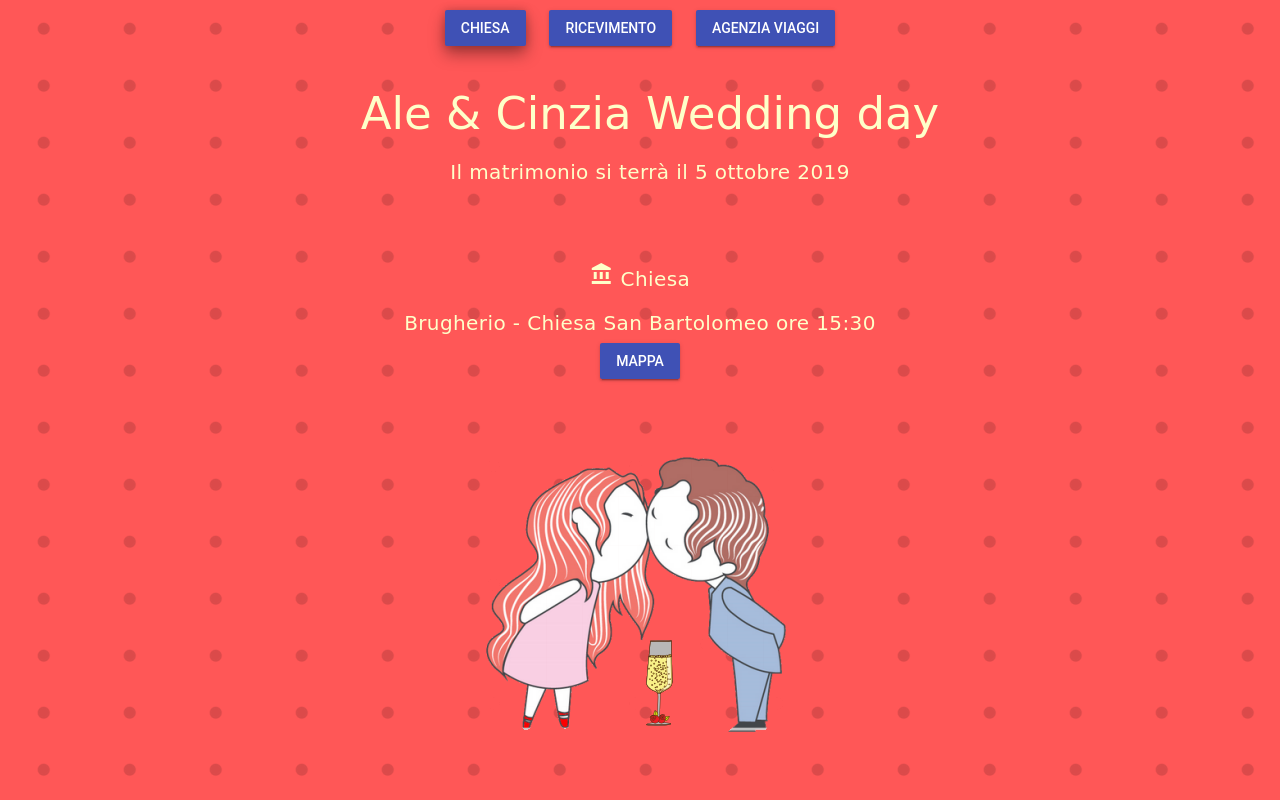
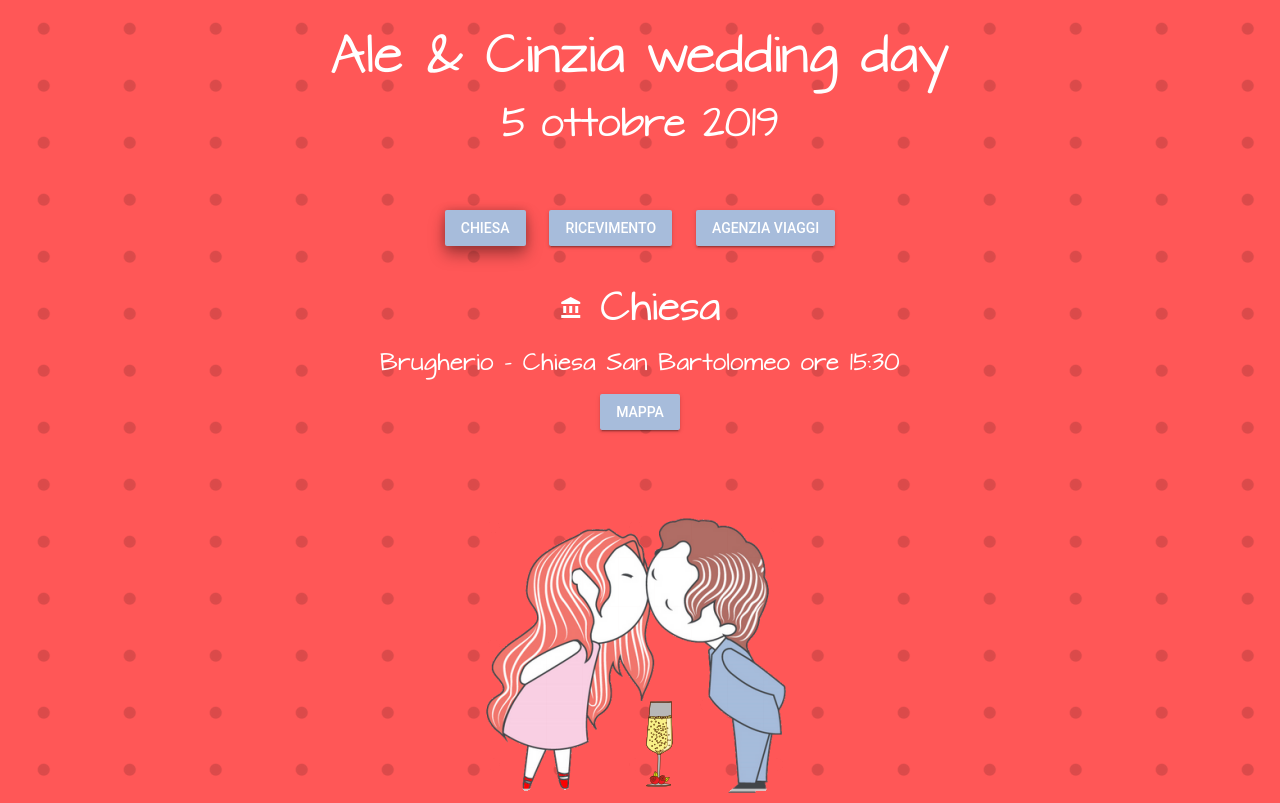
Before and after one commit to alarit/wedding, a plain HTML site: page index.html in a window 1280 px wide. Both pictures are taken after a click on the button "CHIESA". Drawn offline with nearby package versions, Linux system fonts and the light colour scheme.

Commit message:
Add custom font, and update colors and graphics

```diff
--- a/css/index.css
+++ b/css/index.css
@@ -1,27 +1,27 @@
+@font-face {
+    font-family: "ArchitectsDaughter";
+    src: url(../font/ArchitectsDaughter.ttf) format("truetype");
+}
+
+.mdl-button--raised.mdl-button--colored {
+    background: rgb(167, 188, 219) !important;
+}
+
 body {
     background-image: url("../img/background.png");
     background-repeat: repeat;
 }
 
-/*@media only screen and (min-width: 1200px) {
-    body {
-        background-position: top;
-    }
-}
-
-
-@media only screen and (max-width: 1199px) {
-    body {
-        background-position: right;
-    }
-}*/
-
 .header-button {
     width: 33%;
 }
 
+.white-color {
+    color: #ffffff;
+}
+
 .font-cursive {
-    font-family: 'Bradley Hand', cursive;
+    font-family: 'ArchitectsDaughter', cursive;
 }
 
 .center {
--- a/index.html
+++ b/index.html
@@ -11,6 +11,11 @@
 <body>
 
 <div style="text-align: center">
+    <div class="center white-color">
+        <h2 style="text-align: center;" class="font-cursive">Ale & Cinzia wedding day</h2>
+        <h3 style="text-align: center;" class="font-cursive">5 ottobre 2019</h3>
+    </div>
+
     <span class="header-button">
     <button style="margin: 10px"
             class="mdl-button mdl-js-button mdl-button&#45;&#45;raised mdl-button&#45;&#45;colored"
@@ -36,20 +41,15 @@
 </div>
 
 <div>
-    <div class="center" style="width: 100%; clear:both; color: rgb(254, 255, 201);">
-        <h2 style="text-align: center;" class="font-cursive">Ale & Cinzia Wedding day</h2>
-        <h5 style="text-align: center;" class="font-cursive">Il matrimonio si terrà il 5 ottobre 2019</h5>
-    </div>
-
-    <div id="church" class="center bordered" style="color: rgb(254, 255, 201); display: none">
-        <h3 class="text-centered mdl-layout-title font-cursive">
+    <div id="church" class="center bordered white-color" style="display: none">
+        <h3 class="text-centered font-cursive">
             <i class="material-icons">account_balance</i>
             Chiesa
         </h3>
         <h4 class="text-centered mdl-layout-title font-cursive">
             <span>Brugherio - Chiesa San Bartolomeo ore 15:30</span>
             <br>
-            <button style="margin: 10px"
+            <button style="margin: 20px"
                     class="mdl-button mdl-js-button mdl-button&#45;&#45;raised mdl-button&#45;&#45;colored"
                     onclick="openMap()">
                 Mappa
@@ -57,7 +57,7 @@
         </h4>
     </div>
 
-    <div id="restaurant" class="center bordered" style="color: rgb(254, 255, 201); display: none">
+    <div id="restaurant" class="center bordered white-color" style="display: none">
         <h3 class="text-centered font-cursive">
             <i class="material-icons">local_bar</i>
             Ricevimento
@@ -65,7 +65,7 @@
         <h4 class="text-centered font-cursive">
             <span>Tenuta Colle Pjajo ore 18:00</span>
             <br>
-            <button style="margin: 10px"
+            <button style="margin: 20px"
                     class="mdl-button mdl-js-button mdl-button&#45;&#45;raised mdl-button&#45;&#45;colored"
                     onclick="openRestaurantSite()">
                 Sito Web
@@ -73,7 +73,7 @@
         </h4>
     </div>
 
-    <div id="agency" class="center bordered" style="color: rgb(254, 255, 201); display: none">
+    <div id="agency" class="center bordered white-color" style="display: none">
         <h3 class="text-centered font-cursive">
             <i class="material-icons">flight_takeoff</i>
             Agenzia viaggi
```
Also changed, not shown: font/ArchitectsDaughter.ttf (added).
